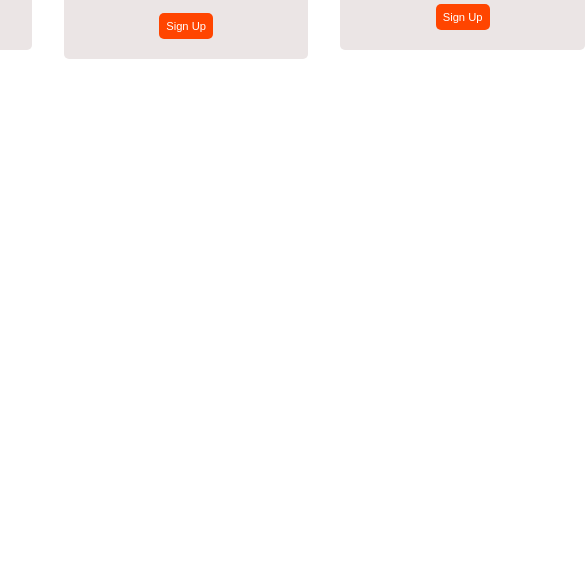
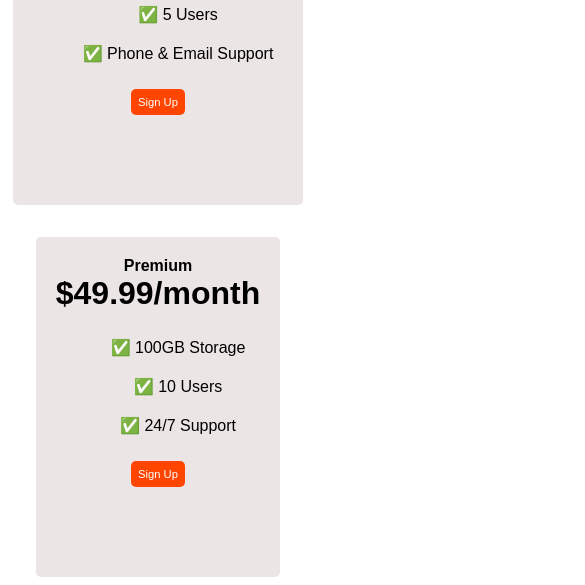
Before and after one commit to AriaMianaji/webdev9, a plain HTML site: page index3.html in a window 390 px wide. Shown: the part 515-1100 px from the top of the page, 585 px wide, since content can reach past the window. Before the commit the page ends 860 px from the top, so only its background shows below. Drawn offline with Linux system fonts and the light colour scheme; a web font is replaced by a local one.

Commit message:
Add files via upload

```diff
--- a/index3.html
+++ b/index3.html
@@ -21,12 +21,13 @@
         align-items: center;
       }
 
-      .pricing-container > * {
+      .pricing-plan {
         background-color: rgb(235, 229, 229);
         border-radius: 5px;
         padding: 20px;
         text-align:center;
         flex-basis: 300px;
+        flex-shrink: 0;
       }
 
       li{
@@ -55,9 +56,10 @@
 
       /* Hint: What can you do with a media query and flexbox? */
       @media (max-width: 1250px) {
-        body{
-          display: flex;
+        .pricing-container{
           flex-direction: column;
+          height: 100%;
+          max-width: 300px;
         }
       }
     </style>
```
